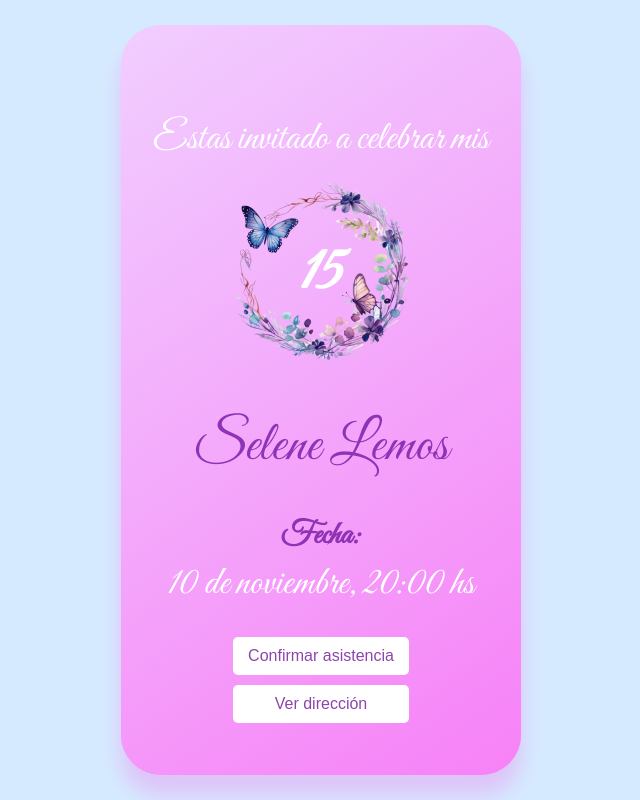
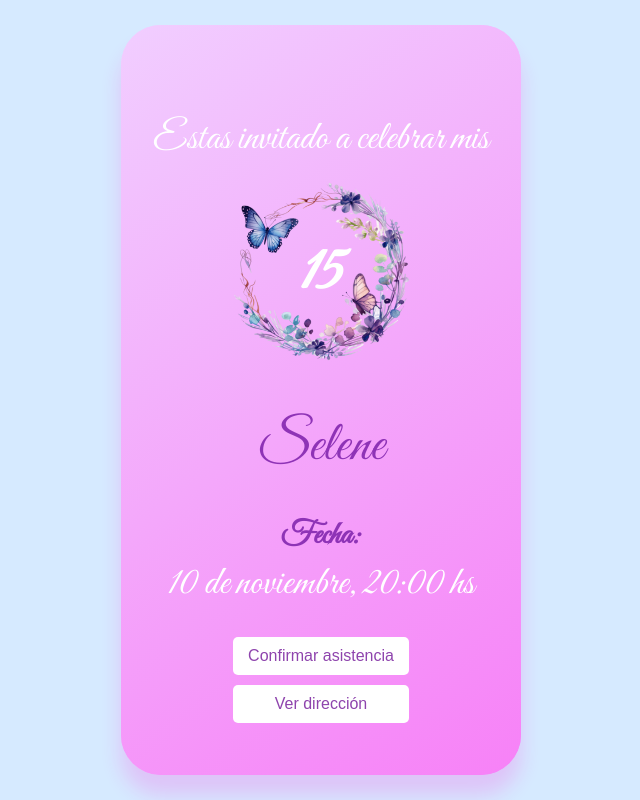
Before and after one commit to Pablogabi07/invitacion_15, a plain HTML site: page index.html in a window 1280 px wide. Shown: the whole page, without its empty margins (319-959 px from the left). Drawn offline with Linux system fonts and the light colour scheme.

Commit message:
Update index.html

```diff
--- a/index.html
+++ b/index.html
@@ -16,7 +16,7 @@
                 <br><br>
                 <p>Estas invitado a celebrar mis</p>
                 <h2><span class="fifteen"></span></h2>
-                <p class="nombre">Selene Lemos</p><br>
+                <p class="nombre">Selene</p><br>
                 <p><strong class="fecha">Fecha:</strong> <br>
                     10 de noviembre, 20:00 hs</p><br>
                 <div class="buttons">
```
